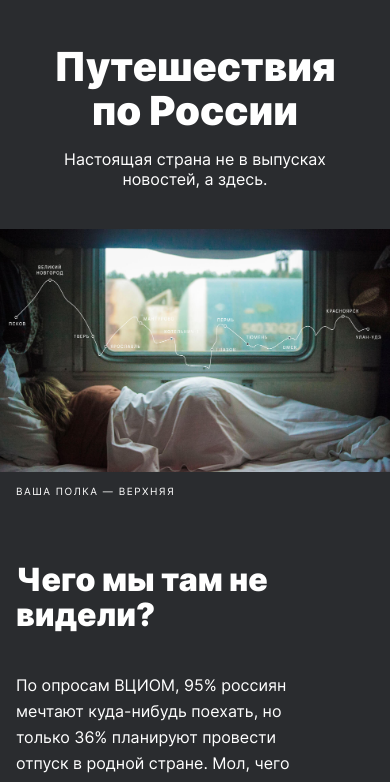
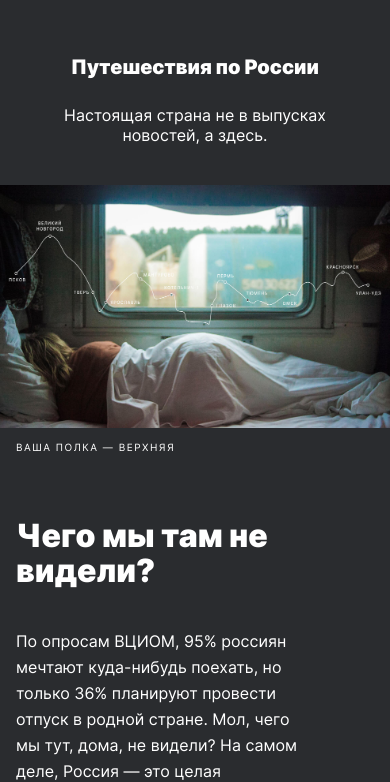
Before and after one commit to Aisenidze/russian-travel-bootcamp, a plain HTML site: page index.html in a window 390 px wide. Shown: the part 61-843 px from the top of the page. Drawn offline with Linux system fonts and the light colour scheme.

Commit message:
10 коммит

```diff
--- a/blocks/main/__title/main__title.css
+++ b/blocks/main/__title/main__title.css
@@ -7,6 +7,12 @@
   text-align: center;
 }
 
+@media screen and (max-width: 1024px){
+  .main__title {
+    font-size: 60px;
+  }
+}
+
 @media screen and (max-width: 767px){
     .main__title{
       margin: 0 auto 24px;
@@ -14,7 +20,7 @@
   }
   @media screen and (max-width: 424px){
     .main__title {
-      font-size: 40px;
+      font-size: 20px;
       line-height: 44px;
       max-width: 288px;
       margin: 0 auto 16px;
--- a/blocks/place/__website/place__website.css
+++ b/blocks/place/__website/place__website.css
@@ -2,4 +2,5 @@
   padding: 0;
   margin: 0;
   align-self: end;
+  overflow-wrap: break-word;
 }
```
